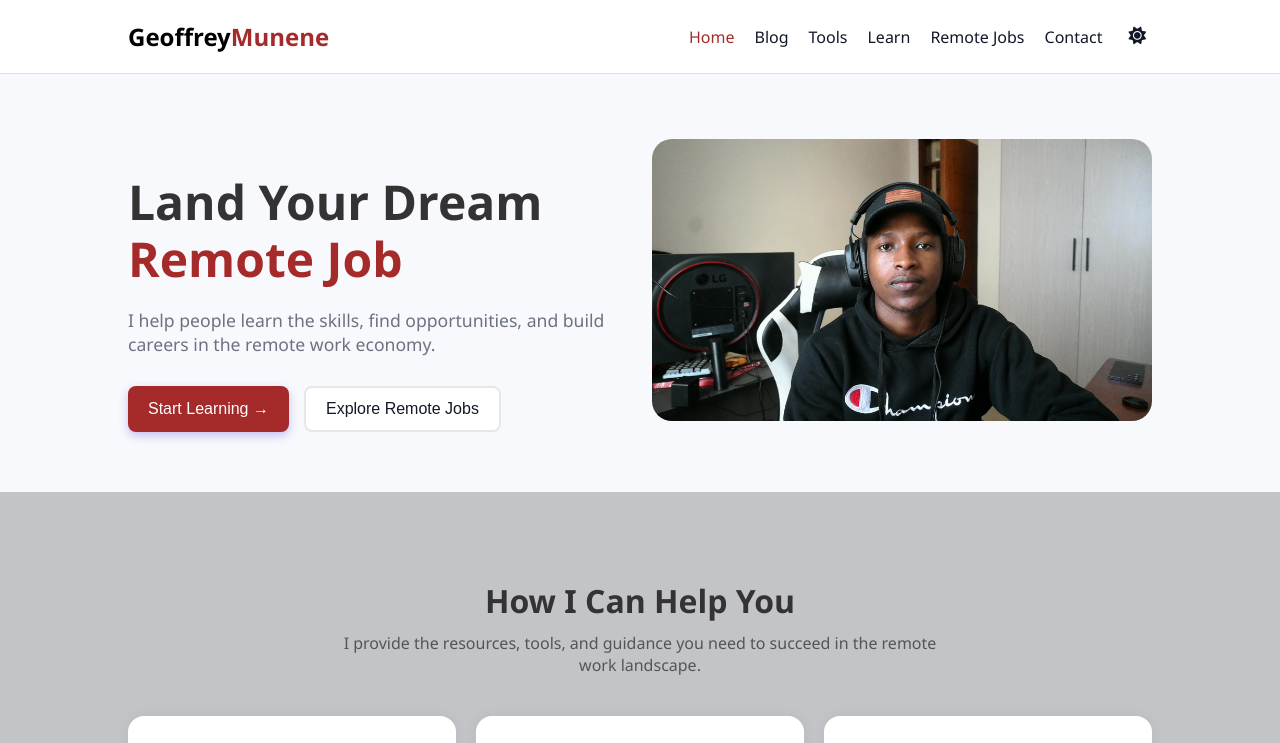
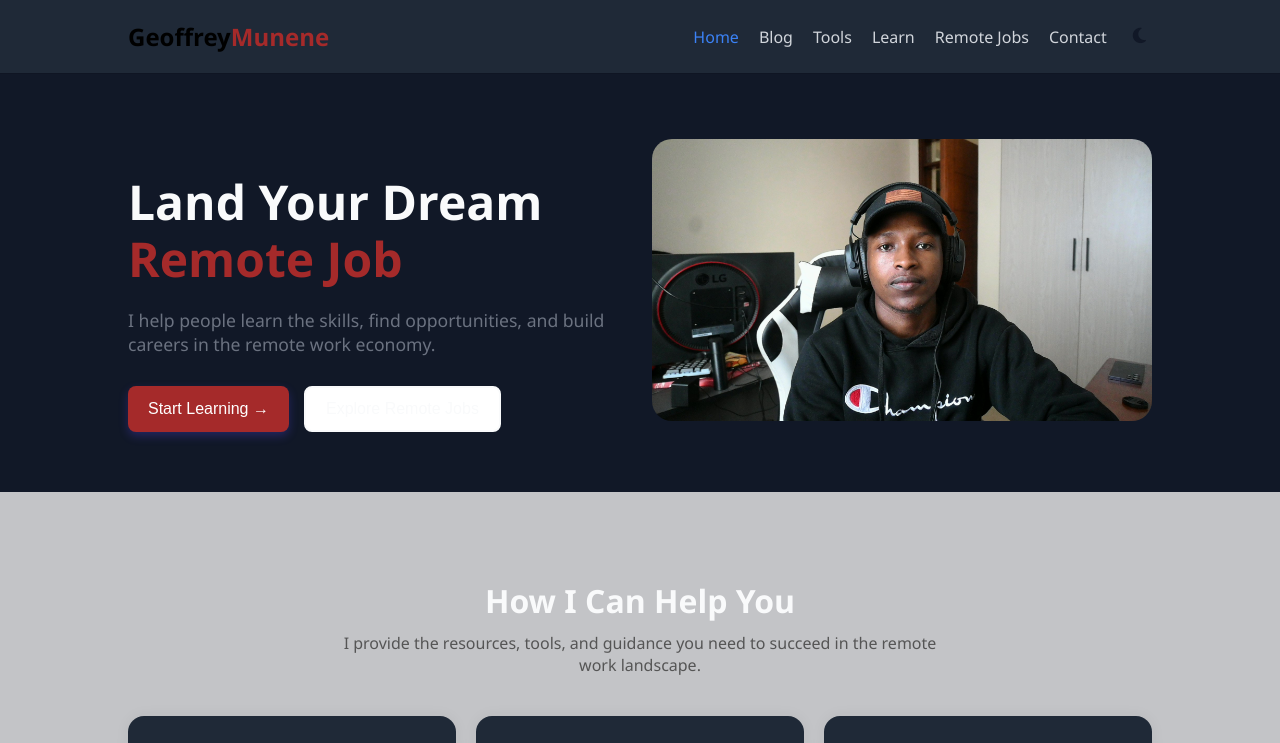
Before and after one commit to GMuchoki/geoffrey-munene-website-v1, a plain HTML site: page index.html in a window 1280 px wide. Both pictures are taken after a click on the button "Toggle Theme". Shown: the top 743 px of the page. Drawn offline with Linux system fonts and the light colour scheme.

Commit message:
added a dark mode theme toggle

```diff
--- a/css/style.css
+++ b/css/style.css
@@ -505,3 +505,43 @@ body {
   font-size: 0.85rem;
   color: #6b7280;
 }
+
+/* DARK MODE STYLES */
+body.dark-mode {
+  background-color: #111827;
+  color: #f9fafb;
+}
+
+body.dark-mode .navbar,
+body.dark-mode .feature-card,
+body.dark-mode .blog-card,
+body.dark-mode .testimonial-card,
+body.dark-mode .footer,
+body.dark-mode .cta {
+  background-color: #1f2937;
+  color: #f9fafb;
+}
+
+body.dark-mode .nav-links a,
+body.dark-mode .footer-column ul a,
+body.dark-mode .blog-content a,
+body.dark-mode .view-all,
+body.dark-mode .social-icons a {
+  color: #d1d5db;
+}
+
+body.dark-mode .nav-links a.active,
+body.dark-mode .nav-links a:hover,
+body.dark-mode .footer-column ul a:hover {
+  color: #3b82f6;
+}
+
+body.dark-mode .secondary,
+body.dark-mode .secondary2 {
+  border-color: #f9fafb;
+  color: #f9fafb;
+}
+
+body.dark-mode .primary2:hover {
+  background-color: #222;
+}
--- a/index.html
+++ b/index.html
@@ -7,6 +7,7 @@
     <link rel="icon" href="./img/geoffrey-munene-site-icon.png" type="image/png">
     <link rel="stylesheet" href="./css/style.css">
     <link rel="stylesheet" href="https://cdnjs.cloudflare.com/ajax/libs/font-awesome/6.5.0/css/all.min.css" />
+    <script src="./js/scripts.js"></script>
 </head>
 <body>
   <!-- 1. Header / Navigation Bar -->
--- /dev/null
+++ b/js/scripts.js
@@ -0,0 +1,21 @@
+document.addEventListener('DOMContentLoaded', function () {
+  const toggleBtn = document.querySelector('.theme-toggle');
+  if (!toggleBtn) return; // guard clause if element doesn't exist
+  const icon = toggleBtn.querySelector('i');
+
+  // Load saved theme
+  const savedTheme = localStorage.getItem('theme');
+  const prefersDark = window.matchMedia('(prefers-color-scheme: dark)').matches;
+
+  if (savedTheme === 'dark' || (!savedTheme && prefersDark)) {
+    document.body.classList.add('dark-mode');
+    icon.className = 'fa-solid fa-moon';
+  }
+
+  toggleBtn.addEventListener('click', () => {
+    document.body.classList.toggle('dark-mode');
+    const isDark = document.body.classList.contains('dark-mode');
+    icon.className = isDark ? 'fa-solid fa-moon' : 'fa-solid fa-sun';
+    localStorage.setItem('theme', isDark ? 'dark' : 'light');
+  });
+});
```
